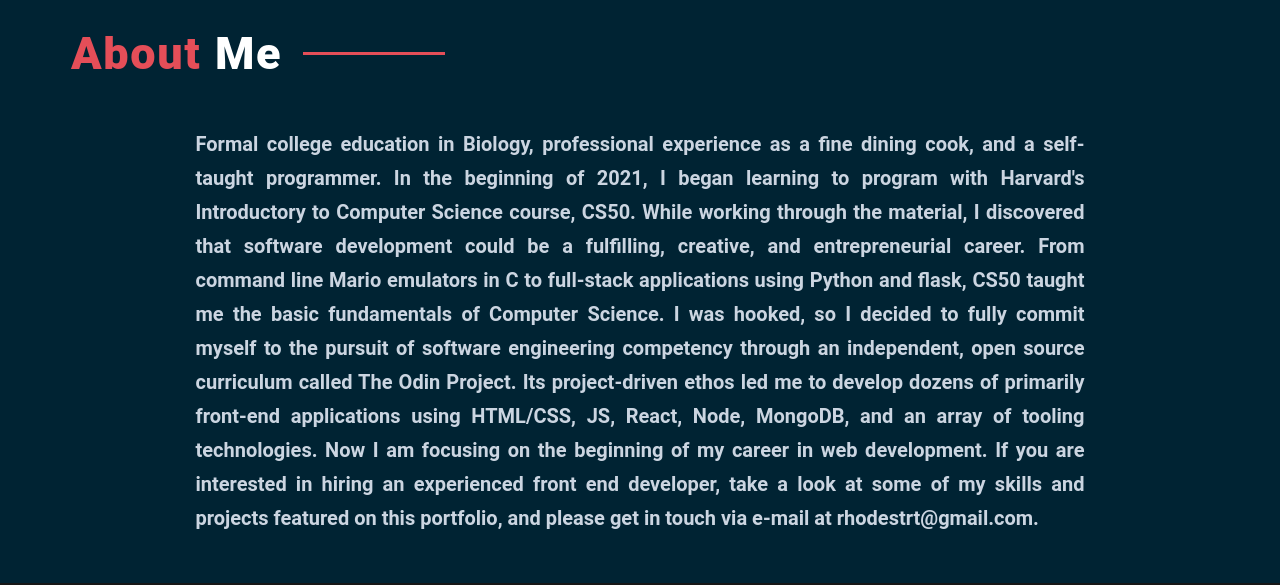
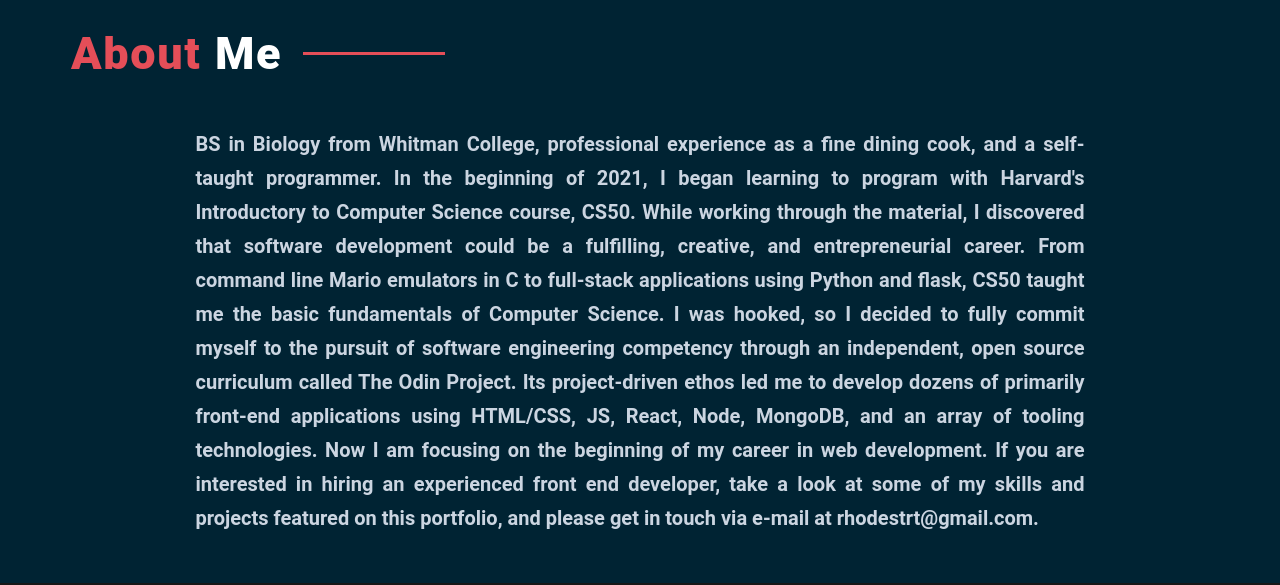
Before and after one commit to rhodesrt/portfolio, a React (Create React App) app: page / in a window 1280 px wide. Shown: the part 820-1405 px from the top of the page. Built offline with nearby package versions, Linux system fonts and the light colour scheme.

Commit message:
BS in biology in about me

```diff
--- a/src/components/About.js
+++ b/src/components/About.js
@@ -7,7 +7,7 @@ const About = () => {
         About <span style={{ color: "white" }}>Me</span>
       </h1>
       <p>
-        Formal college education in Biology, professional experience as a fine
+        BS in Biology from Whitman College, professional experience as a fine
         dining cook, and a self-taught programmer. In the beginning of 2021, I
         began learning to program with Harvard's Introductory to Computer
         Science course, CS50. While working through the material, I discovered
```
